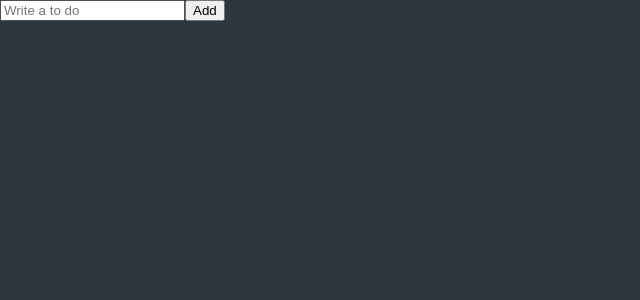
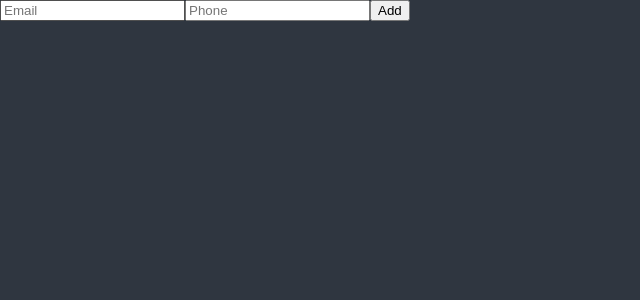
Before and after one commit to joyjsmun/Clone_Trello, a React (Create React App) app: page / in a window 1280 px wide. Shown: the top 300 px of the page, without its empty margins (0-640 px from the left). Built offline with nearby package versions, Linux system fonts and the light colour scheme.

Commit message:
ADD: form validation

```diff
--- a/src/TodoList.tsx
+++ b/src/TodoList.tsx
@@ -25,11 +25,19 @@ import {useForm} from "react-hook-form";
  */
 
 function ToDoList(){
-    const {register} = useForm();
-    console.log(register("toDo"))
+    const {register,handleSubmit,formState} = useForm();
+    const onValid = (data:any) => {
+        console.log(data);
+    }
+    console.log("error is...",formState.errors);
     return <div>
-        <form>
-            <input placeholder="Write a to do" />
+        <form onSubmit={handleSubmit(onValid)}>
+            <input {...register("Email",{required:"no EMAIL"})} placeholder="Email" />
+            <input {...register("Phone", { required: "PASSWORD IS REQUIRED",
+            minLength: {
+                value:5,
+                message:"Your password is too short",
+            } })} placeholder="Phone" />
             <button>Add</button>
         </form>
     </div>
```
